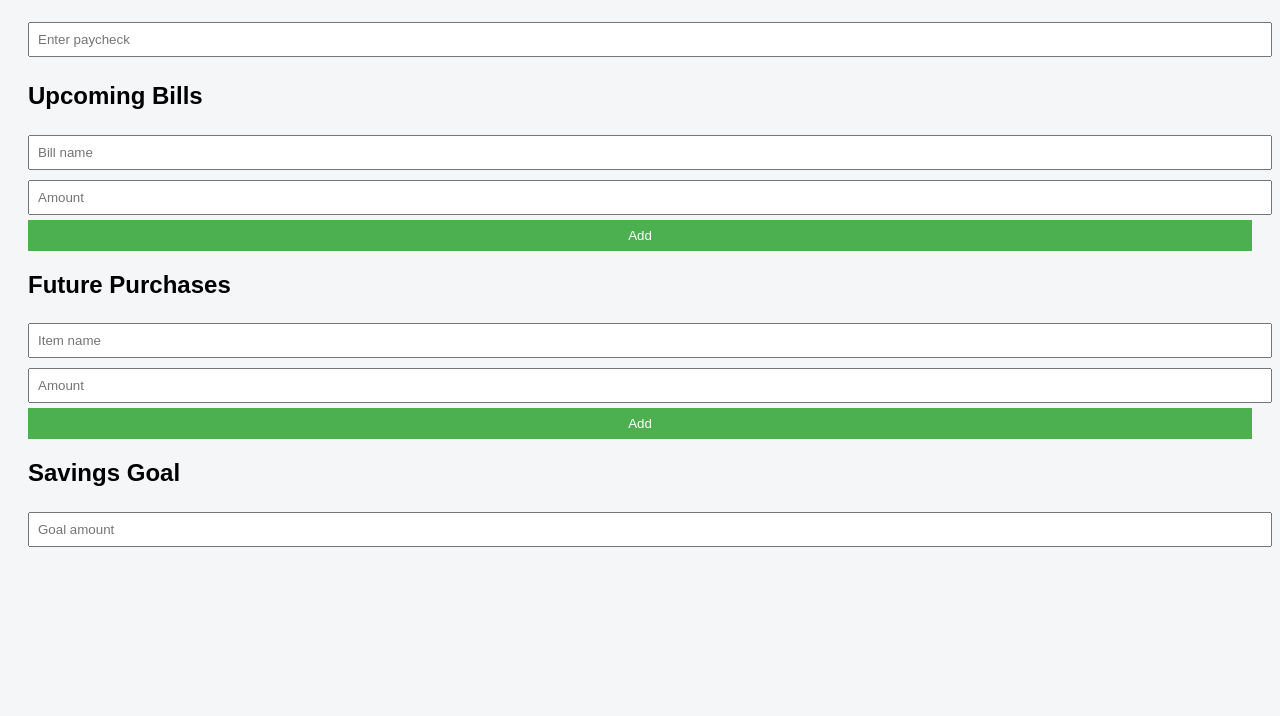
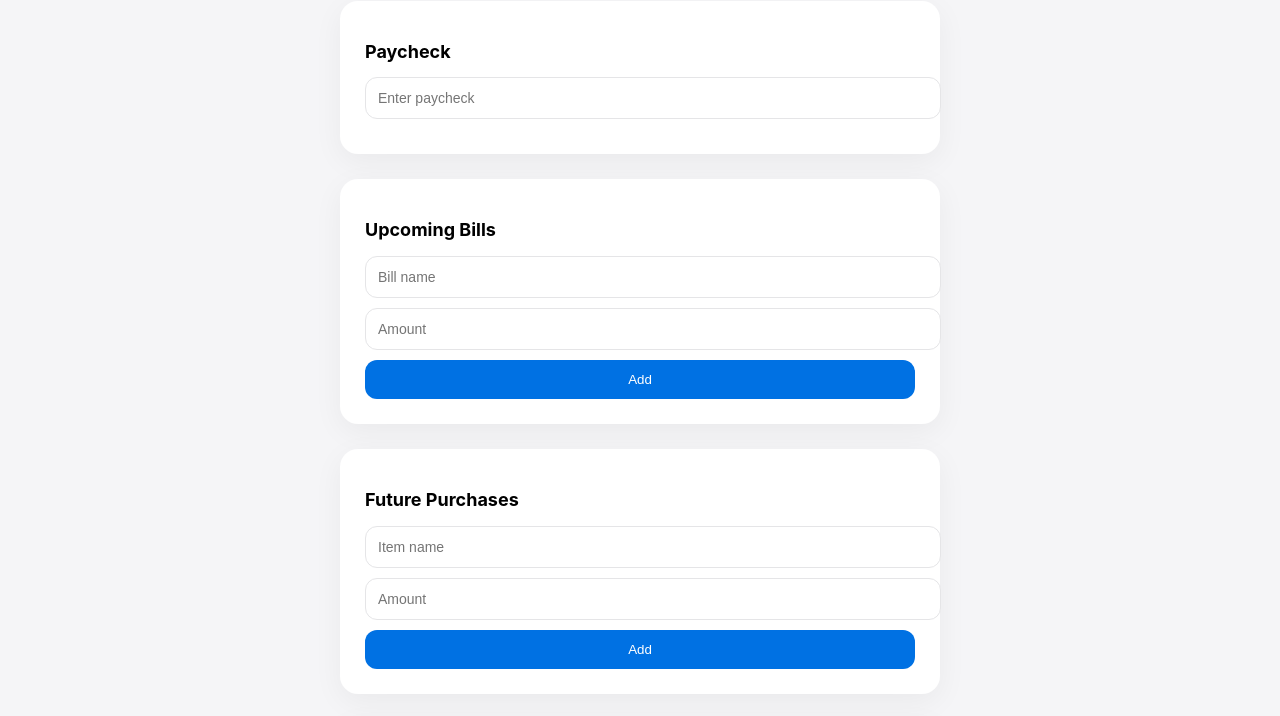
Before and after one commit to Miisfit/personal-budget, a plain HTML site: page index.html in a window 1280 px wide. Shown: the part 139-855 px from the top of the page. Before the commit the page ends 800 px from the top, so only its background shows below. Drawn offline with Linux system fonts and the light colour scheme.

Commit message:
Update style.css

```diff
--- a/style.css
+++ b/style.css
@@ -1,37 +1,75 @@
 body {
-  font-family: Arial, sans-serif;
-  background: #f4f6f8;
-  padding: 20px;
+  margin: 0;
+  font-family: -apple-system, BlinkMacSystemFont, "Segoe UI", Roboto, sans-serif;
+  background: #f5f5f7;
+  display: flex;
+  justify-content: center;
+}
+
+.container {
+  width: 100%;
+  max-width: 600px;
+  padding: 40px 20px;
 }
 
 h1 {
   text-align: center;
+  font-weight: 600;
+  margin-bottom: 40px;
 }
 
-.section {
+.card {
   background: white;
-  padding: 20px;
-  margin: 20px auto;
-  border-radius: 10px;
-  max-width: 500px;
-  box-shadow: 0 5px 15px rgba(0,0,0,0.1);
+  padding: 25px;
+  margin-bottom: 25px;
+  border-radius: 18px;
+  box-shadow: 0 8px 30px rgba(0,0,0,0.05);
+}
+
+h2 {
+  font-size: 18px;
+  margin-bottom: 15px;
 }
 
 input {
-  margin: 5px 0;
-  padding: 8px;
   width: 100%;
+  padding: 12px;
+  margin-bottom: 10px;
+  border-radius: 12px;
+  border: 1px solid #e5e5e7;
+  font-size: 14px;
+  outline: none;
+  transition: 0.2s;
+}
+
+input:focus {
+  border-color: #0071e3;
 }
 
 button {
-  padding: 8px;
   width: 100%;
-  background: #4CAF50;
+  padding: 12px;
+  border-radius: 12px;
   border: none;
+  background: #0071e3;
   color: white;
+  font-weight: 500;
   cursor: pointer;
+  transition: 0.2s;
 }
 
 button:hover {
-  background: #45a049;
+  background: #005ecb;
 }
+
+ul {
+  list-style: none;
+  padding: 0;
+  margin-bottom: 15px;
+}
+
+li {
+  padding: 8px 0;
+  border-bottom: 1px solid #f0f0f0;
+  font-size: 14px;
+}
```
